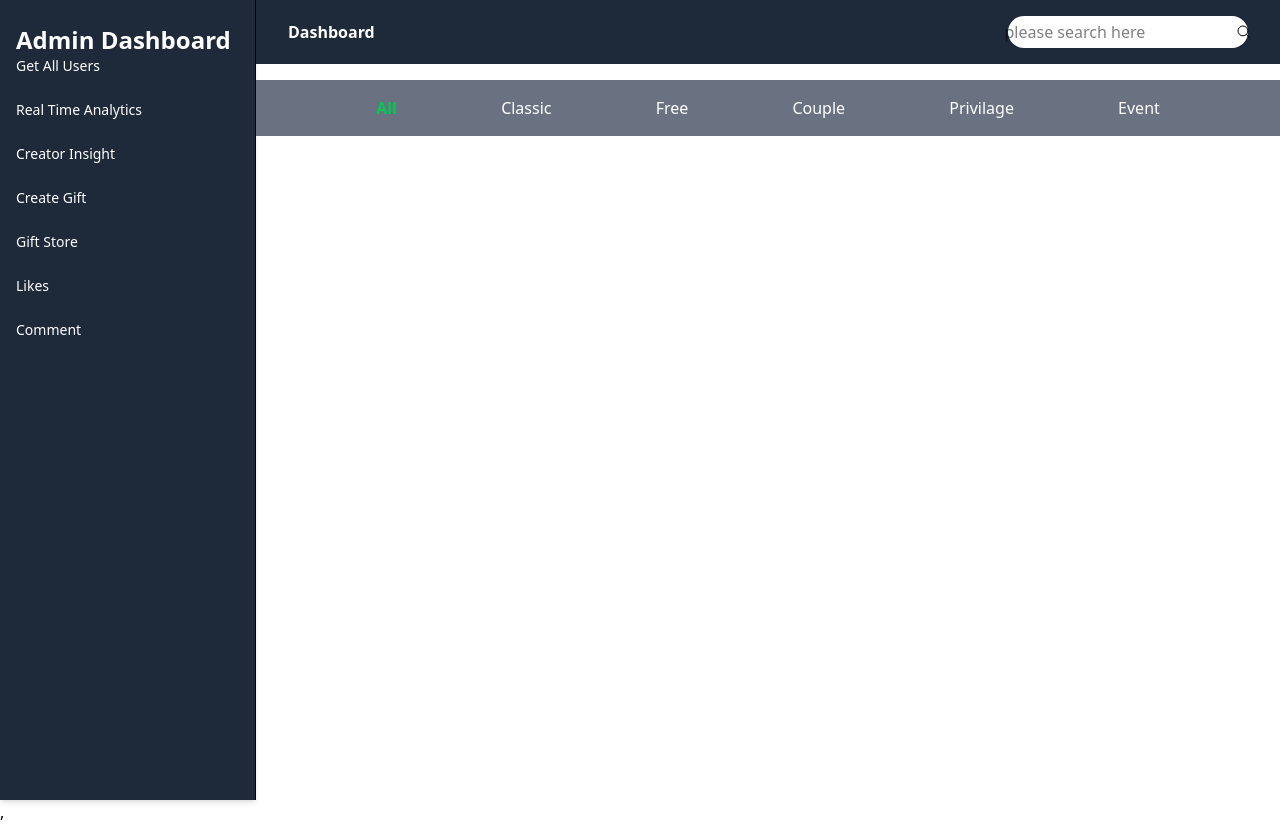
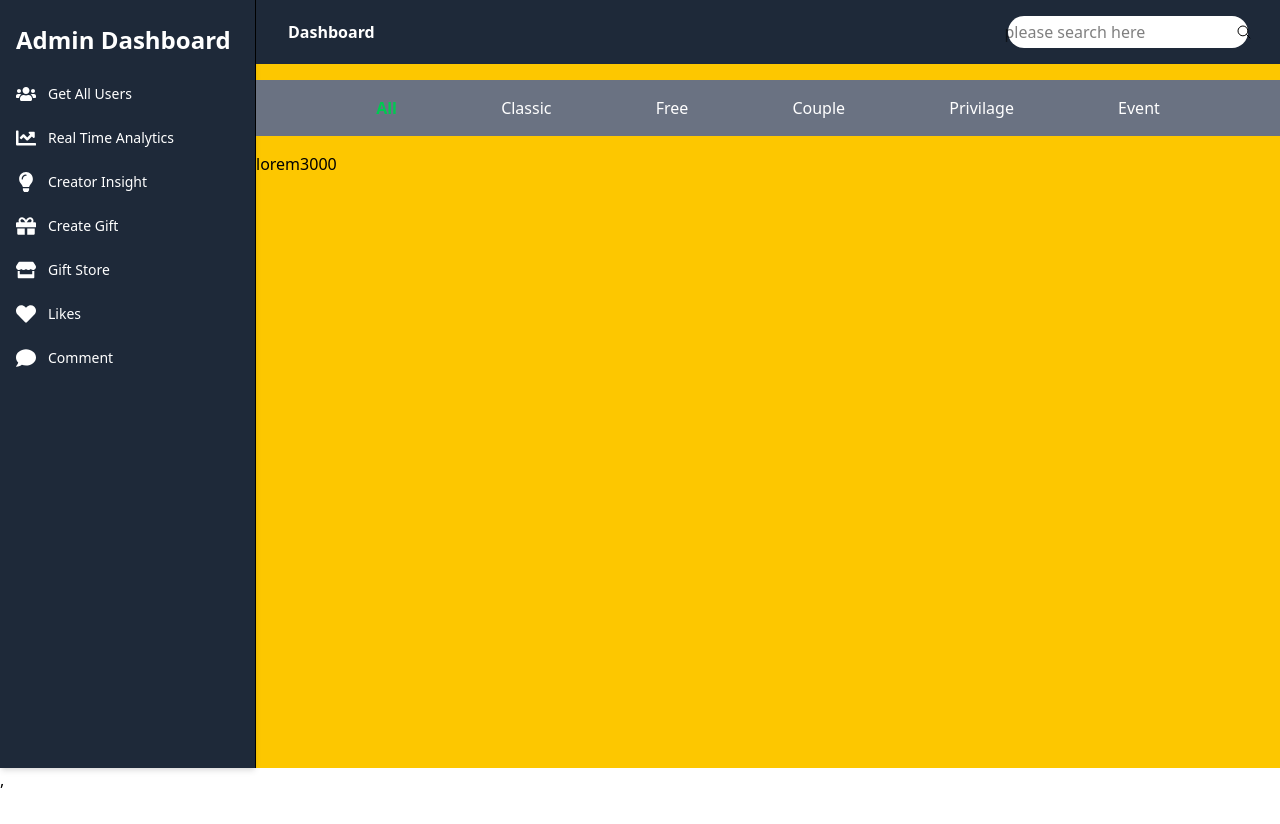
Before and after one commit to waleedkhan69/Live-Streaming-Dashboard, a React (Vite) app: page /gift-store in a window 1280 px wide. After the commit the page ends 800 px from the top, so only its background shows below. Built offline with nearby package versions, Linux system fonts and the light colour scheme.

Commit message:
react icons

```diff
--- a/src/App.css
+++ b/src/App.css
@@ -0,0 +1,3 @@
+body{
+ scrollbar-width: 0px;
+}
--- a/src/App.jsx
+++ b/src/App.jsx
@@ -20,8 +20,8 @@
   return (
     <Fragment>
 
-      <div className='flex  '>
-        <div className='  w-[20%]'>
+      <div className='flex bar   bg-yellow-400  '>
+        <div className='  w-[20%]  '>
           <SideBar />
         </div>
         <div className='w-[80%]'>
--- a/src/components/Dashbord/SideBar.jsx
+++ b/src/components/Dashbord/SideBar.jsx
@@ -1,31 +1,34 @@
 import React from "react";
-
+import { FaUsers, FaChartLine, FaLightbulb, FaGift, FaStore, FaHeart, FaComment } from "react-icons/fa";
 import { Link, useLocation } from "react-router-dom";
 
 const SideBar = () => {
 
+
+
  const navItems = [
-
-  { path: "/all-users", label: "Get All Users" },
-  { path: "/real-time-analytics", label: "Real Time Analytics" },
-  { path: "/creator-insight", label: "Creator Insight" },
-  { path: "/create-gift", label: "Create Gift" },
-  { path: "/gift-store", label: "Gift Store" },
-  { path: "/active-user", label: "Likes" },
-  { path: "/active-user", label: "Comment" },
-
-  ,
+  { path: "/all-users", label: "Get All Users", icon: <FaUsers className="hover:text-blue-600" /> },
+  { path: "/real-time-analytics", label: "Real Time Analytics", icon: <FaChartLine className="hover:text-green-400" /> },
+  { path: "/creator-insight", label: "Creator Insight", icon: <FaLightbulb className="hover:text-yellow-400" /> },
+  { path: "/create-gift", label: "Create Gift", icon: <FaGift className="hover:text-pink-400" /> },
+  { path: "/gift-store", label: "Gift Store", icon: <FaStore className="hover:text-purple-400" /> },
+  { path: "/active-user", label: "Likes", icon: <FaHeart className="hover:text-red-400" /> },
+  { path: "/active-user", label: "Comment", icon: <FaComment className="hover:text-teal-400" /> },
  ];
 
+
  return (
-  <div className="h-[100vh]  text-sm bg-gray-800 border-r  overflow-auto w-full shadow-md py-6 p-4 pb-2 transition duration-400 scrollbar-hide hover:scrollbar-thin hover:scrollbar-thumb-gray-700 hover:scrollbar-track-gray-400">
-   <h1 className="text-white font-bold text-2xl">Admin Dashboard</h1>
-   <div className="flex flex-col justify-evenly gap-6 items-start">
+  <div className=" h-[96vh]  text-sm bg-gray-800 border-r  overflow-auto w-full shadow-md py-6 px-4 pb-2 transition duration-400 scrollbar-hide hover:scrollbar-thin hover:scrollbar-thumb-gray-700 hover:scrollbar-track-gray-400" style={{ scrollbarWidth: "none" }}>
+   <h1 className="text-white font-semibold text-2xl">Admin Dashboard</h1>
+   <div className="flex flex-col mt-7 justify-evenly gap-6 items-start">
     {navItems.map((item, index) => (
      <div
       key={index}
       className={"flex items-start gap-3 cursor-pointer  rounded-lg text-white"}
      >
+      <div className="text-xl">
+       {item.icon}
+      </div>
       <Link to={item.path} className="text-md font-medium ">
        {item.label}
       </Link>
--- a/src/components/GiftSection/CreateGift.jsx
+++ b/src/components/GiftSection/CreateGift.jsx
@@ -40,7 +40,7 @@
 
  return (
   <Fragment>
-   <div className="min-h-screen flex items-center justify-center bg-gray-100 p-4">
+   <div className=" overflow-y-scroll flex items-center justify-center bg-gray-100 p-4">
     <div className="bg-white shadow-lg rounded-lg p-6 w-full max-w-md">
      <h1 className="text-2xl font-bold text-center mb-4">Create Gift</h1>
      <form onSubmit={handleClick} className="space-y-4">
--- a/src/components/GiftSection/GiftStore.jsx
+++ b/src/components/GiftSection/GiftStore.jsx
@@ -24,7 +24,7 @@
    </div>
 
 
-   <div className="flex justify-start flex-wrap gap-4 ">
+   <div className="flex justify-start h-[70vh]  flex-wrap gap-4 ">
     {filteredGifts.map((gift, index) => (
      <div key={index} className="border w-[15%] h-[20%] bg-white p-2 rounded shadow">
       <img
@@ -37,9 +37,12 @@
        <p>Price: ${gift.price}</p>
        <button className="bg-green-600 px-2 py-1 rounded-xl text-white">send</button>
       </div>
+
      </div>
     ))}
+    <p>lorem3000</p>
    </div>
+
   </Fragment>
  );
 };
```
